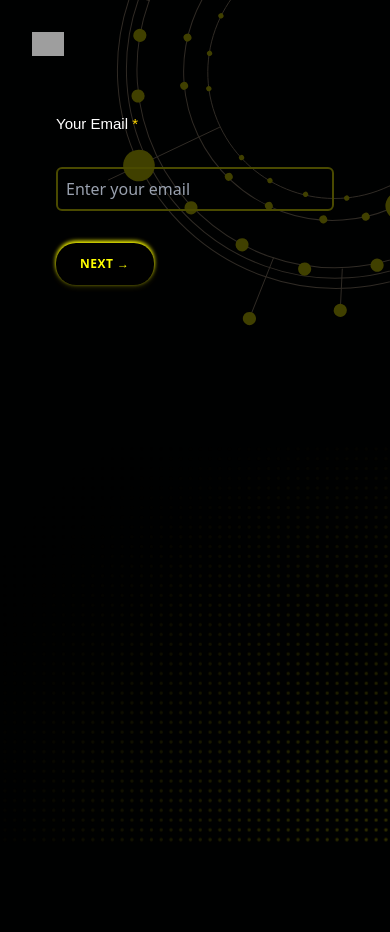
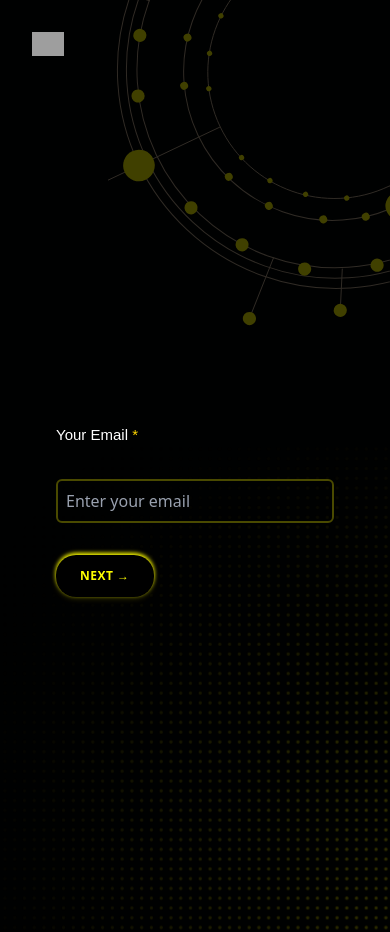
Before and after one commit to yapcapitalist/YC, a React (Vite) app: page /application-form in a window 390 px wide. Before the commit the page ends 844 px from the top, so only its background shows below. Built offline with nearby package versions, Linux system fonts and the light colour scheme; grey boxes are pictures that could not be loaded; a web font is replaced by a local one.

Commit message:
fixed form alignment for mobile

```diff
--- a/src/components/Question.jsx
+++ b/src/components/Question.jsx
@@ -225,7 +225,7 @@ export default function ApplicationForm() {
                 <img src={BGillustrate} alt="" />
             </div>
 
-            <div className="flex flex-row p-6 gap-10 lg:gap-20 max-w-xl lg:max-w-6xl mx-auto">
+            <div className="flex flex-row p-6 gap-10 lg:gap-20 max-w-xl lg:max-w-6xl mx-auto min-h-screen items-center justify-center">
                 <div className="w-full lg:w-1/2 hidden sm:block">
                     <span className="!font-medium">Applying for</span>
                     <p className=" !font-bold !text-[#fefe00] !text-[30px] mb-4">The YC Communication Cohort</p>
@@ -246,7 +246,7 @@ export default function ApplicationForm() {
                         </div>
                     ))}
                 </div>
-                <div className="w-full lg:w-1/2 z-10">{renderRightSide()}</div>
+                <div className="w-full lg:w-1/2 z-10 flex justify-center">{renderRightSide()}</div>
             </div>
         </div>
     );
```
